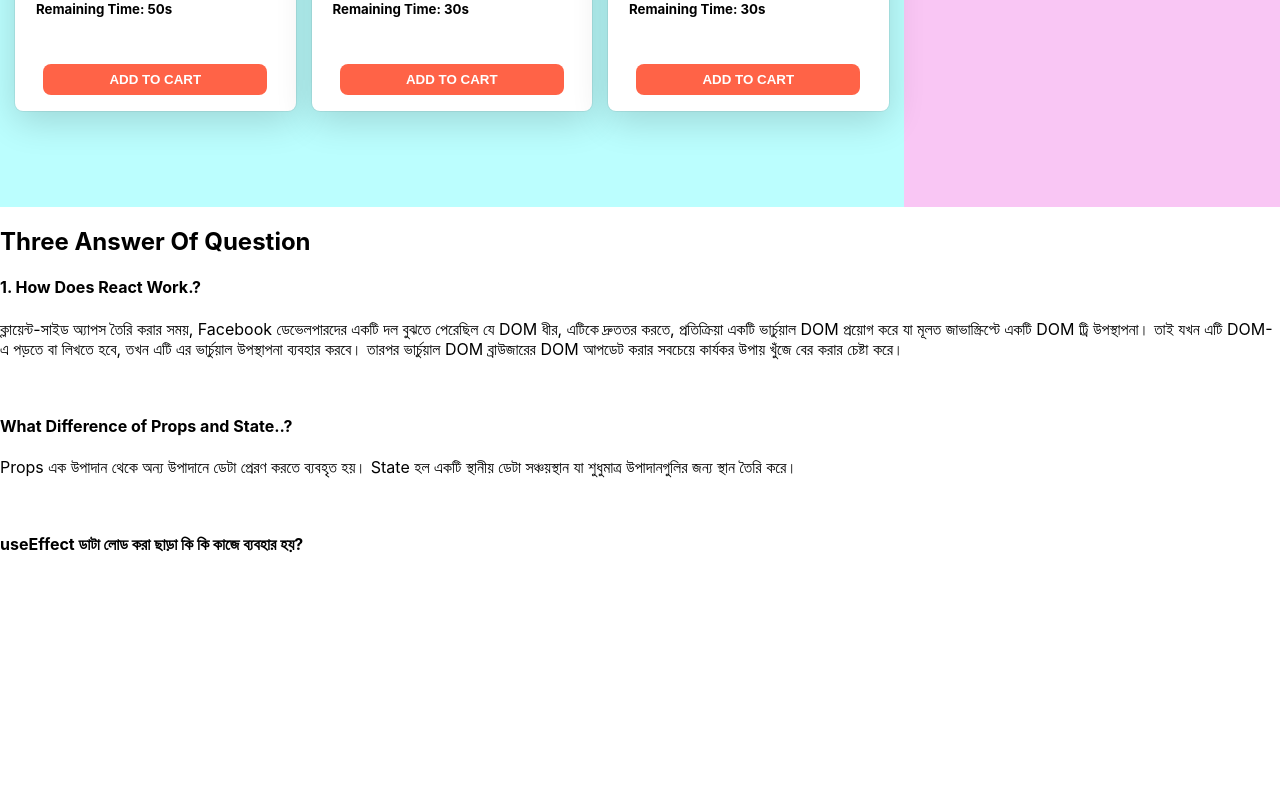
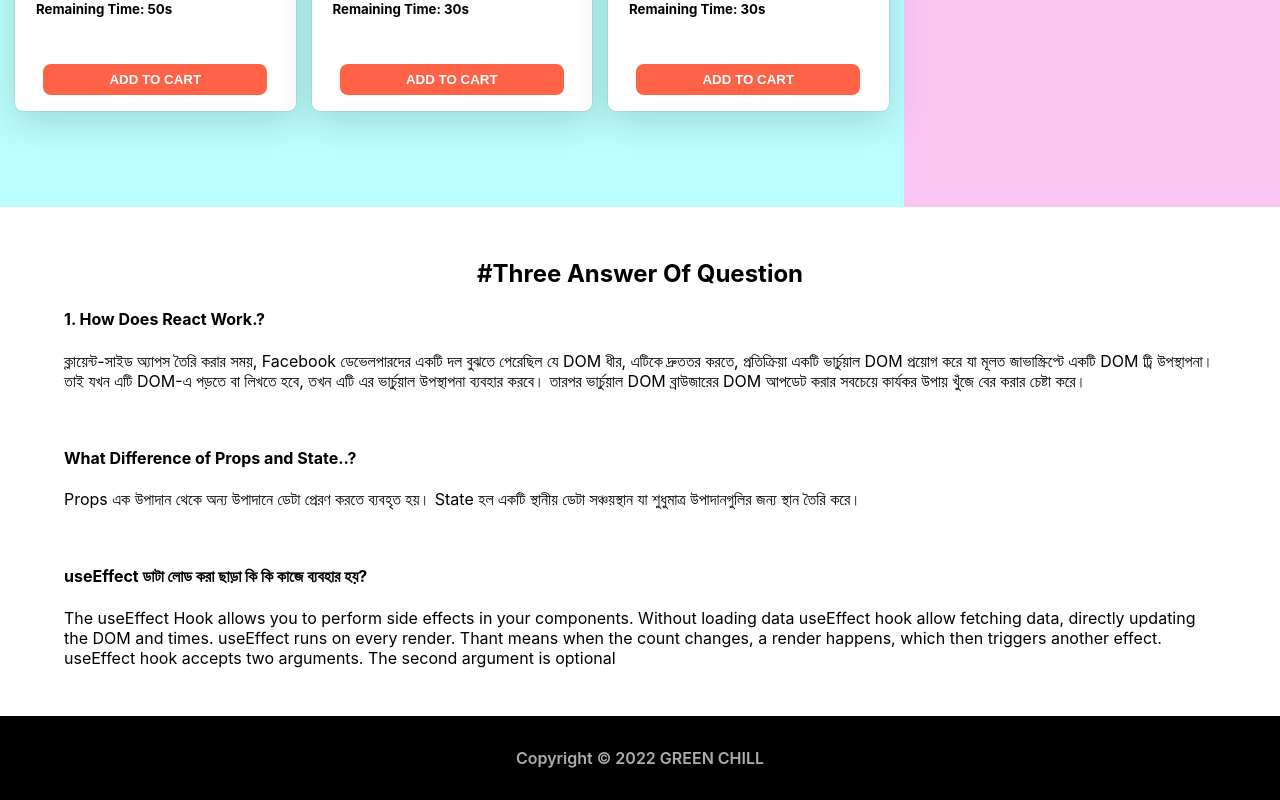
Before and after one commit to P2B-ARIF/ultra-active-club-a8, a React (Create React App) app: page / in a window 1280 px wide. Shown: the part 927-1727 px from the top of the page. Before the commit the page ends 1503 px from the top, so only its background shows below. Built offline with nearby package versions, Linux system fonts and the light colour scheme.

Commit message:
added footer

```diff
--- /dev/null
+++ b/src/components/Question/Question.css
@@ -0,0 +1,18 @@
+.head-ans{
+    max-width: 1152px;
+    margin: 0 auto;
+    padding: 2rem 15px;
+   text-align: center;
+}
+.head-ans .ans{
+    text-align: left;
+}
+.footer{
+    color: rgb(174, 173, 173);
+    background-color: black;
+    padding: 1rem 0;
+}
+.footer p{
+    text-align: center;
+    font-weight: 600;
+}
--- a/src/components/Question/Question.js
+++ b/src/components/Question/Question.js
@@ -1,10 +1,13 @@
 import React from 'react';
+import './Question.css'
+
 
 const Question = () => {
     return (
-        <div className='question'>
-            <h2>Three Answer Of Question</h2>
-            <div className="">
+       <section>
+         <div className='head-ans'>
+            <h2>#Three Answer Of Question</h2>
+            <div className="ans">
                 <h4>1. How Does React Work.?</h4>
                 <p>ক্লায়েন্ট-সাইড অ্যাপস তৈরি করার সময়, Facebook ডেভেলপারদের একটি দল বুঝতে পেরেছিল যে DOM ধীর, এটিকে দ্রুততর করতে, প্রতিক্রিয়া একটি ভার্চুয়াল DOM প্রয়োগ করে যা মূলত জাভাস্ক্রিপ্টে একটি DOM ট্রি উপস্থাপনা। তাই যখন এটি DOM-এ পড়তে বা লিখতে হবে, তখন এটি এর ভার্চুয়াল উপস্থাপনা ব্যবহার করবে। তারপর ভার্চুয়াল DOM ব্রাউজারের DOM আপডেট করার সবচেয়ে কার্যকর উপায় খুঁজে বের করার চেষ্টা করে।
                 </p>
@@ -13,9 +16,13 @@ const Question = () => {
                 <p>Props এক উপাদান থেকে অন্য উপাদানে ডেটা প্রেরণ করতে ব্যবহৃত হয়। State হল একটি স্থানীয় ডেটা সঞ্চয়স্থান যা শুধুমাত্র উপাদানগুলির জন্য স্থান তৈরি করে।</p>
                 <br />
                 <h4>useEffect ডাটা লোড করা ছাড়া কি কি কাজে ব্যবহার হয়?</h4>
-                <p></p>
+                <p>The useEffect Hook allows you to perform side effects in your components. Without loading data useEffect hook allow fetching data, directly updating the DOM and times. useEffect runs on every render. Thant means when the count changes, a render happens, which then triggers another effect. useEffect hook accepts two arguments. The second argument is optional</p>
             </div>
         </div>
+        <div className="footer">
+            <p>Copyright © 2022 GREEN CHILL</p>
+        </div>
+       </section>
     );
 };
 
```
